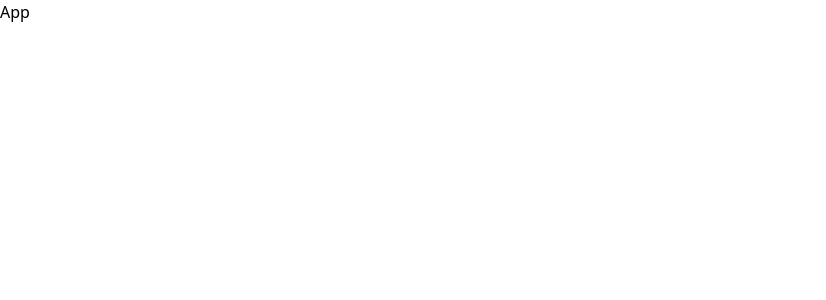
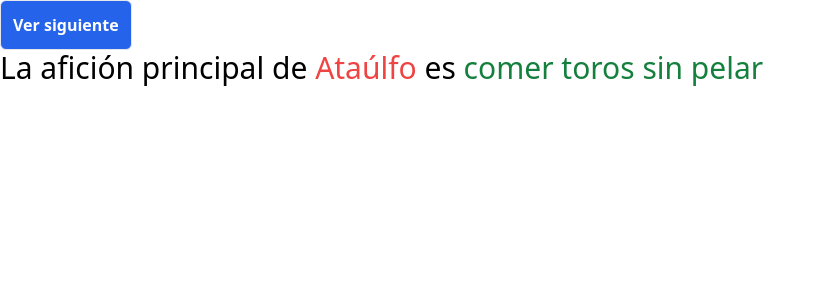
Before and after one commit to jhonatan0912/JAB-REACT, a React (Vite) app: page / in a window 1280 px wide. Shown: the top 300 px of the page, without its empty margins (0-826 px from the left). Built offline with nearby package versions, Linux system fonts and the light colour scheme.

Commit message:
lesson03 exercice 01 made

```diff
--- a/src/App.jsx
+++ b/src/App.jsx
@@ -1,8 +1,22 @@
-import React from 'react'
+import React, { useState } from 'react'
+import data from './api/data'
 
 function App() {
+
+  const [reyes, setReyes] = useState(data)
+  const [count, setCount] = useState(0)
+
   return (
-    <div>App</div>
+    <>
+      <button
+        className='border bg-blue-600 text-white p-3 font-bold rounded-md'
+        onClick={() => { setCount(count + 1); count + 1 >= reyes.length && setCount(0) }}
+      >Ver siguiente</button>
+
+      <div>
+        <p className='text-3xl'>La afición principal de <span className='text-red-500'>{reyes[count].nombre}</span> es <span className='text-green-700'>{reyes[count].aficion}</span></p>
+      </div>
+    </>
   )
 }
 
--- /dev/null
+++ b/src/api/data.js
@@ -0,0 +1,15 @@
+export default [
+  {
+    nombre: "Ataúlfo",
+    aficion: "comer toros sin pelar"
+  },
+  {
+    nombre: "Recesvinto",
+    aficion: "leer a Hegel en arameo"
+  },
+  {
+    nombre: "Teodorico",
+    aficion: "la cría del escarabajo en almíbar"
+  },
+
+]
```
